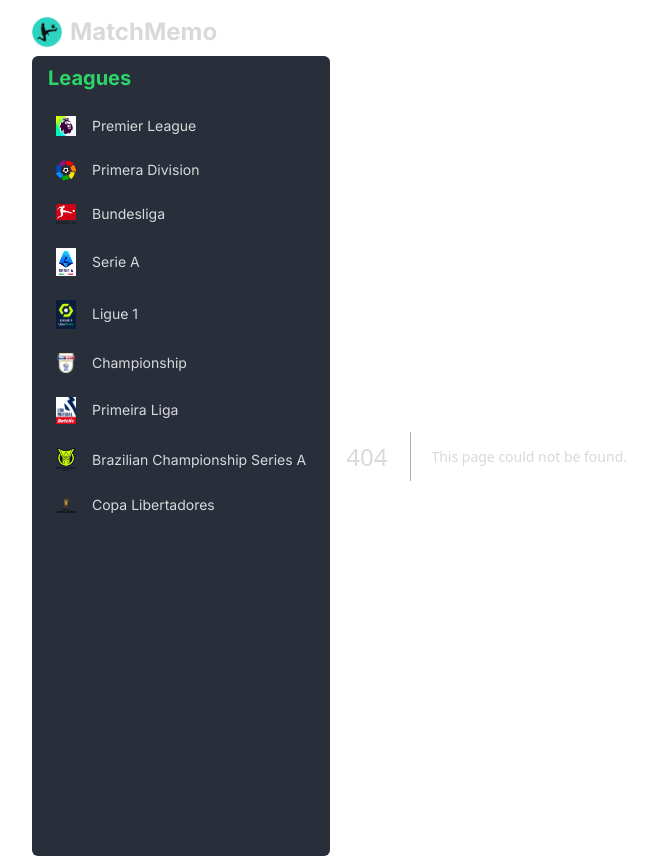
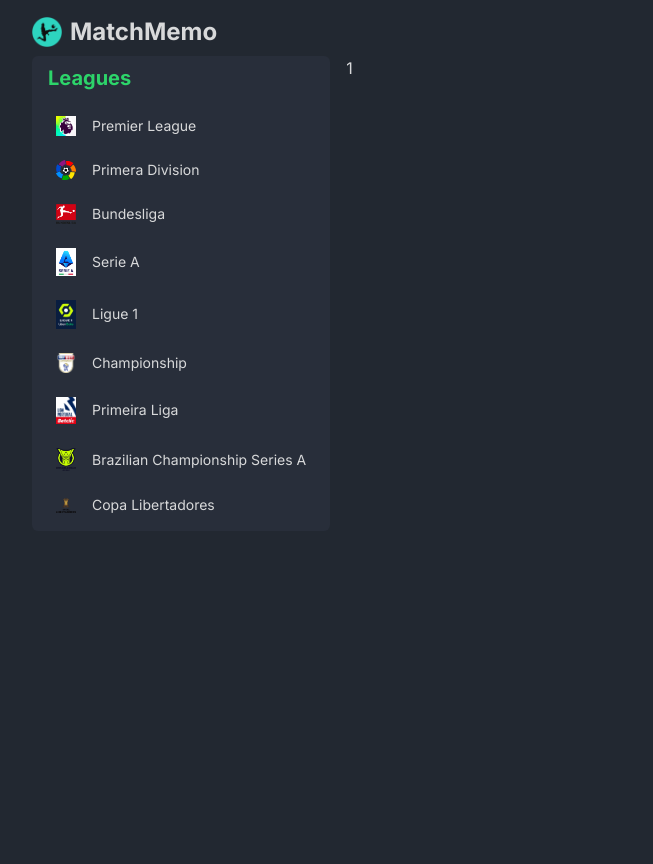
Before and after one commit to Hamdan-Khan/MatchMemo, a Next.js app: page /league/1 in a window 1280 px wide. Before the commit this address had no page. Shown: the whole page, without its empty margins (32-685 px from the left). After the commit the page ends 800 px from the top, so only its background shows below. Built offline with nearby package versions, Linux system fonts and the light colour scheme.

Commit message:
configured

```diff
--- a/src/app/layout.tsx
+++ b/src/app/layout.tsx
@@ -20,11 +20,11 @@
   return (
     <html lang="en">
       <body className={inter.className}>
-        <main className="px-2 md:px-16 md:py-2 text-textPrimary">
+        <main className="flex flex-col px-2 md:px-16 md:py-2 md:m-auto text-textPrimary">
           <Navbar />
-          <section className="flex space-x-4">
+          <section className="flex space-x-4 justify-center">
             <Sidebar />
-            {children}
+            <div className="flex-grow">{children}</div>
           </section>
         </main>
       </body>
--- a/src/app/[league]/page.tsx
+++ b/src/app/league/[slug]/page.tsx
@@ -3,7 +3,7 @@
 const Brasileiro = async ({ params }: { params: { slug: string } }) => {
   console.log(params);
   //   const getBrasileiro = await filterLeague("Campeonato Brasileiro Série A");
-  return <div className="w-[600px]"></div>;
+  return <div className="w-[600px]">{params.slug}</div>;
 };
 
 export default Brasileiro;
```
Also changed, not shown: eslint.config.mjs (added, +13 -0 lines), package.json (+7 -0 lines), src/app/api/route.ts (added), 1 other file (tests, documents, lock files or other folders).
